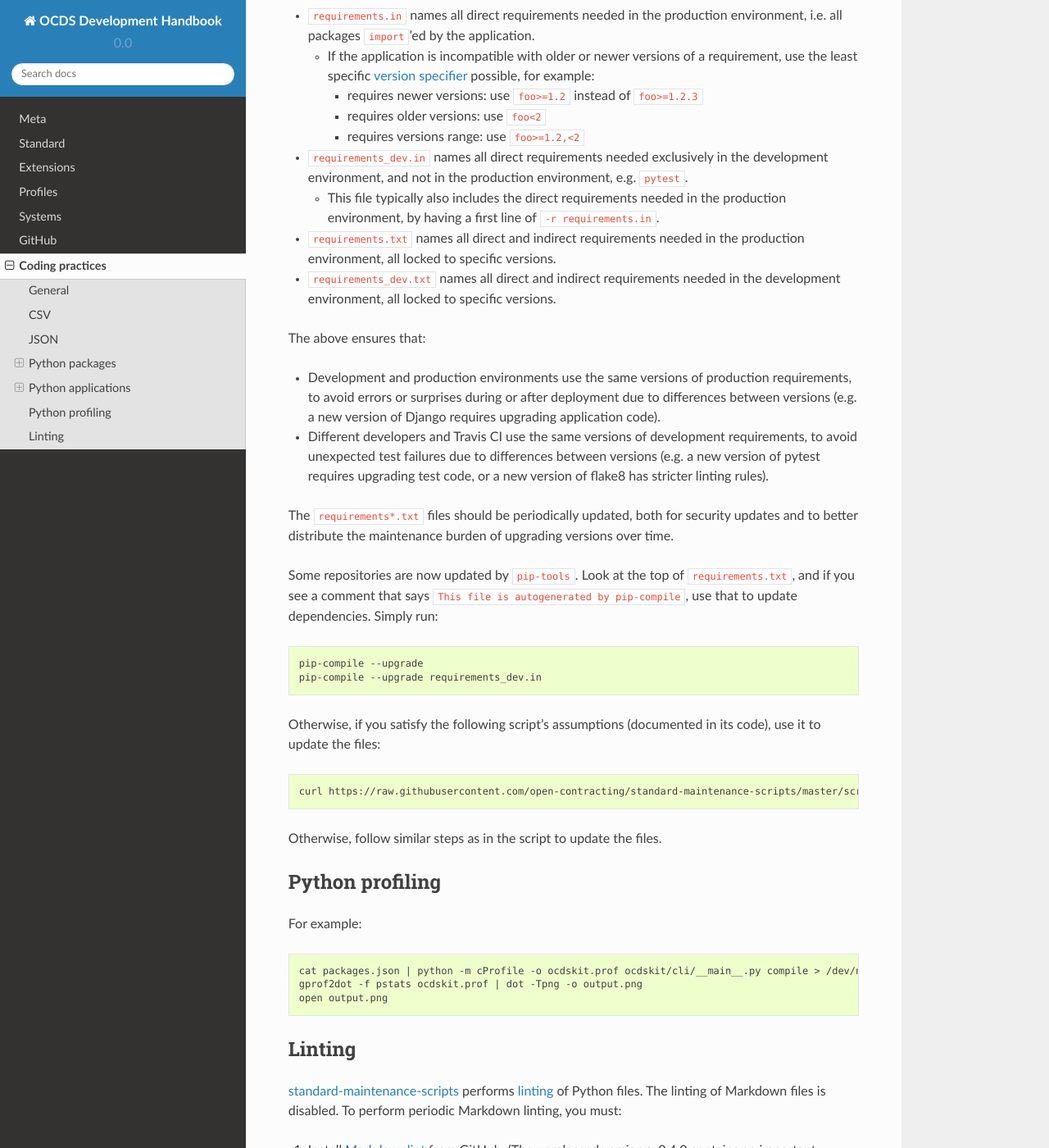
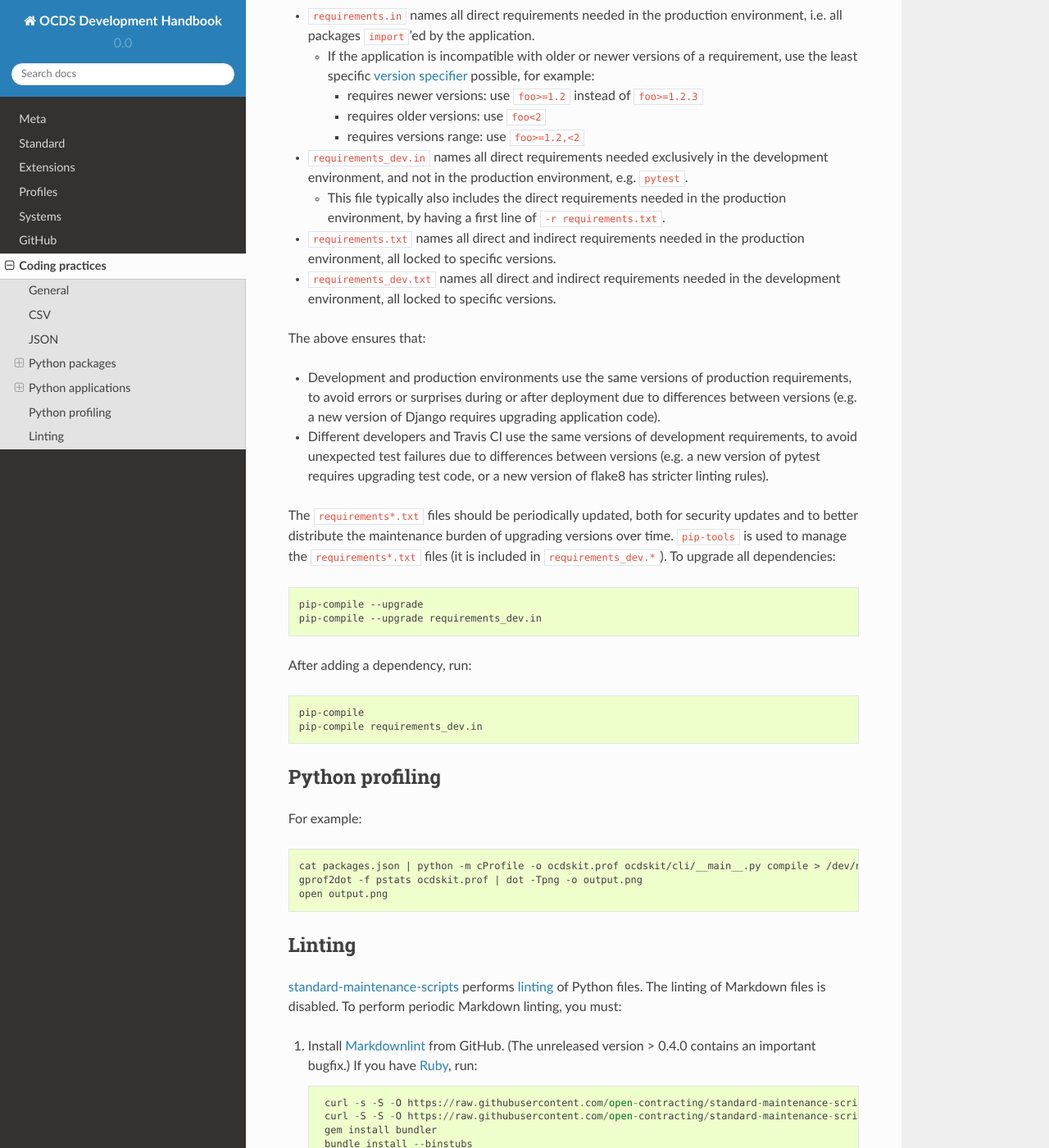
Before and after one commit to open-contracting/standard-development-handbook, a Sphinx documentation site: the page built from docs/coding/index.md, in a window 1280 px wide and 1400 px high, scrolled down 2964 px. Shown: the whole window at 82% size. Built offline with Sphinx 7.4.7 and the Read the Docs theme 2.0.0, drawn with Linux system fonts in a browser that asks for light colours.

Commit message:
Remove reference to old update_requirements.sh script

````diff
--- a/docs/coding/index.md
+++ b/docs/coding/index.md
@@ -133,7 +133,7 @@ Requirements are managed by four files at the root of a repository:
     * requires older versions: use `foo<2`
     * requires versions range: use `foo>=1.2,<2`
 * `requirements_dev.in` names all direct requirements needed exclusively in the development environment, and not in the production environment, e.g. `pytest`.
-    * This file typically also includes the direct requirements needed in the production environment, by having a first line of `-r requirements.in`.
+    * This file typically also includes the direct requirements needed in the production environment, by having a first line of `-r requirements.txt`.
 * `requirements.txt` names all direct and indirect requirements needed in the production environment, all locked to specific versions.
 * `requirements_dev.txt` names all direct and indirect requirements needed in the development environment, all locked to specific versions.
 
@@ -142,22 +142,19 @@ The above ensures that:
 * Development and production environments use the same versions of production requirements, to avoid errors or surprises during or after deployment due to differences between versions (e.g. a new version of Django requires upgrading application code).
 * Different developers and Travis CI use the same versions of development requirements, to avoid unexpected test failures due to differences between versions (e.g. a new version of pytest requires upgrading test code, or a new version of flake8 has stricter linting rules).
 
-The `requirements*.txt` files should be periodically updated, both for security updates and to better distribute the maintenance burden of upgrading versions over time.
-
-Some repositories are now updated by `pip-tools`. Look at the top of `requirements.txt`, and if you see a comment that says `This file is autogenerated by pip-compile`, use that to update dependencies. Simply run:
+The `requirements*.txt` files should be periodically updated, both for security updates and to better distribute the maintenance burden of upgrading versions over time. `pip-tools` is used to manage the `requirements*.txt` files (it is included in `requirements_dev.*`). To upgrade all dependencies:
 
 ```shell
 pip-compile --upgrade
 pip-compile --upgrade requirements_dev.in
 ```
 
-Otherwise, if you satisfy the following script's assumptions (documented in its code), use it to update the files:
+After adding a dependency, run:
 
 ```shell
-curl https://raw.githubusercontent.com/open-contracting/standard-maintenance-scripts/master/scripts/update_requirements.sh | bash -
+pip-compile
+pip-compile requirements_dev.in
 ```
-
-Otherwise, follow similar steps as in the script to update the files.
 
 ## Python profiling
 
````
